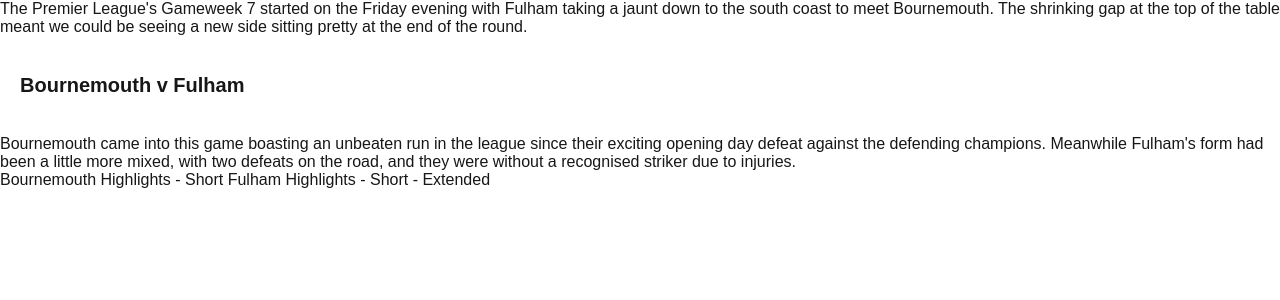
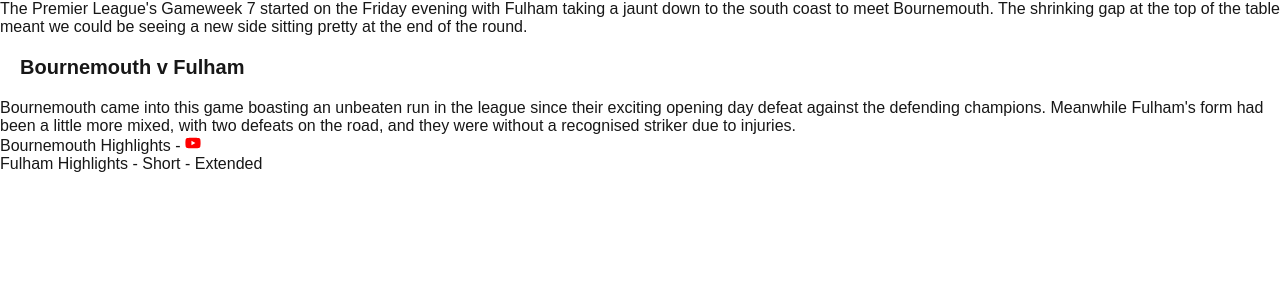
Before and after one commit to wisechimp/sporting-hilites, a Next.js app: page /football/premier-league/2025-round-7 in a window 1280 px wide. Shown: the top 300 px of the page. Built offline with nearby package versions, Linux system fonts and the light colour scheme.

Commit message:
feat: Creating a component for YT links

```diff
--- a/src/app/football/premier-league/2025-round-7/page.mdx
+++ b/src/app/football/premier-league/2025-round-7/page.mdx
@@ -1,18 +1,19 @@
-The Premier League's Gameweek 7 started on the Friday evening with Fulham taking a jaunt down to the south coast to meet Bournemouth. The shrinking gap at the top of the table meant we could be seeing a new side sitting pretty at the end of the round.
-
-<br />
-## Bournemouth v Fulham
-<br />
-Bournemouth came into this game boasting an unbeaten run in the league since
-their exciting opening day defeat against the defending champions. Meanwhile
-Fulham's form had been a little more mixed, with two defeats on the road, and
-they were without a recognised striker due to injuries.
-
-Bournemouth Highlights - [Short](https://www.youtube.com/watch?v=nJcoHfx6q34)
-Fulham Highlights - Short - Extended
+import YoutubeLink from "@/components/Youtube-Link";
 
 export const metadata = () => {
   title: "Premier League Season 2025/26 Gameweek 7";
   publishedAt: "2025-10-06T00:00:00Z";
   summary: "Round 7 saw a new team at the top, an unbeaten run come to an end and xx goals.";
 };
+
+The Premier League's Gameweek 7 started on the Friday evening with Fulham taking a jaunt down to the south coast to meet Bournemouth. The shrinking gap at the top of the table meant we could be seeing a new side sitting pretty at the end of the round.
+
+## Bournemouth v Fulham
+
+Bournemouth came into this game boasting an unbeaten run in the league since
+their exciting opening day defeat against the defending champions. Meanwhile
+Fulham's form had been a little more mixed, with two defeats on the road, and
+they were without a recognised striker due to injuries.
+
+- Bournemouth Highlights - <YoutubeLink url="https://www.youtube.com/watch?v=nJcoHfx6q34" />
+- Fulham Highlights - Short - Extended
--- /dev/null
+++ b/src/components/Youtube-Link/index.tsx
@@ -0,0 +1,15 @@
+import { FaYoutube } from "react-icons/fa";
+
+type YoutubeLinkProps = {
+  url: string;
+};
+
+const YoutubeLink = ({ url }: YoutubeLinkProps) => {
+  return (
+    <a href={url} target="_blank" rel="noopener noreferrer">
+      <FaYoutube color="red" />
+    </a>
+  );
+};
+
+export default YoutubeLink;
```
